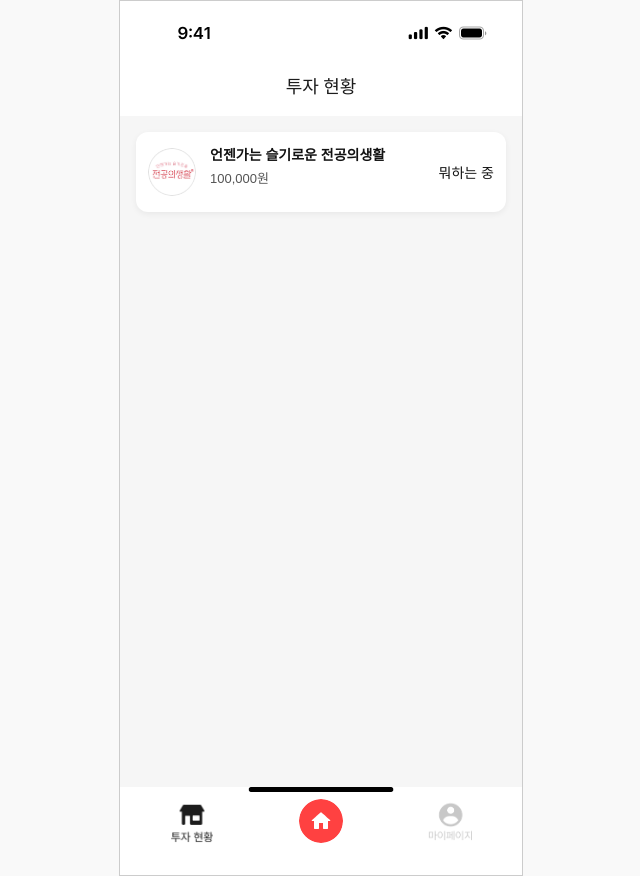
After one commit to sion52/BEAM, a Flask app: page /state in a window 1280 px wide. The commit adds this page. Shown: the whole page, without its empty margins (319-959 px from the left). Run offline with Flask 3, Linux system fonts and the light colour scheme; some web fonts are replaced.

Commit message:
천수만

```diff
--- a/app.py
+++ b/app.py
@@ -602,5 +602,9 @@ def clear_delivery():
 def detail():
     return render_template('detail.html')
 
+@app.route('/state')
+def state():
+    return render_template('state.html')
+
 if __name__ == '__main__':
     app.run(debug=True)
--- /dev/null
+++ b/static/css/state.css
@@ -0,0 +1,166 @@
+@font-face {
+  font-family: 'Pretendard-Regular';
+  src: url('https://cdn.jsdelivr.net/gh/Project-Noonnu/noonfonts_2107@1.1/Pretendard-Regular.woff') format('woff');
+}
+@font-face {
+  font-family: 'Pretendard-Bold';
+  src: url('https://cdn.jsdelivr.net/gh/Project-Noonnu/noonfonts_2107@1.1/Pretendard-Bold.woff') format('woff');
+}
+
+body {
+  font-family: 'Pretendard-Regular', sans-serif;
+  margin: 0;
+  background-color: #f9f9f9;
+  color: #121212;
+}
+
+html, body {
+  margin: 0;
+  padding: 0;
+  height: 100%;
+  display: flex;
+  justify-content: center;  /* 수평 중앙 정렬 */
+  align-items: start;       /* 수직 정렬: 시작 지점에서 */
+  background-color: #f9f9f9;
+}
+
+.app-container {
+  width: 402px;
+  height: 874px;
+  border: 1px solid #ccc;
+  background-color: #fff;
+  flex-direction: column;
+  display: flex;
+  position: relative;
+  overflow: hidden;
+  overflow-y: auto;
+}
+
+.app-container::-webkit-scrollbar {
+  display: none;
+}
+
+.header {
+  position: relative;
+  height: 115px;
+  background-color: #fff;
+  display: flex;
+  align-items: center;
+  justify-content: center;
+  z-index: 10;
+}
+
+/* 상단 고정 이미지 */
+.top-bar {
+  position: absolute;
+  top: 0;
+  left: 0;
+  width: 100%;
+  height: auto;
+  z-index: 1;  /* 타이틀, 버튼 아래에 깔리게 */
+}
+
+.page-title {
+  font-size: 18px;
+  color: #1c1c1c;
+  margin-top: 70px;
+  margin-bottom: 18px;
+  font-family: 'Pretendard-SemiBold';
+  position: relative;
+  z-index: 2;  /* 이미지 위에 나오게 */
+}
+
+.bottom-bar {
+    position: fixed;
+    bottom: 0;
+    width: 402px;
+    height: auto;
+    z-index: 2;
+}
+
+.main-content {
+  flex: 1;
+  padding: 16px;
+  overflow-y: auto;
+  background-color: #F6F6F6;
+}
+
+.invest-box {
+  display: flex;
+  align-items: center;
+  background: #fff;
+  border-radius: 12px;
+  box-shadow: 0 2px 6px rgba(0,0,0,0.06);
+  padding: 12px;
+  margin-bottom: 14px;
+}
+
+.invest-logo {
+  width: 48px;
+  height: 48px;
+  border-radius: 50%;
+  object-fit: cover;
+  margin-right: 14px;
+}
+
+.invest-text {
+  flex: 1;
+}
+
+.invest-title {
+  font-size: 14px;
+  font-weight: bold;
+  margin: 0;
+  white-space: nowrap;
+  overflow: hidden;
+  text-overflow: ellipsis;
+}
+
+.invest-price {
+  font-size: 13px;
+  color: #555;
+  margin-top: 4px;
+}
+
+.invest-status {
+  font-size: 14px;
+  font-family: '
+}
+
+/* ✅ 하단 내비게이션 바 */
+.nav-bar {
+  position: absolute;
+  bottom: 0;
+  width: 100%;
+  height: 88px;
+  background-color: white;
+  display: flex;
+  justify-content: space-around;
+  align-items: center;
+}
+
+
+/* 각 버튼 */
+.nav-item {
+  width: 76px;
+  height: 60px;
+  border-radius: 50%;
+  overflow: hidden;
+  display: flex;
+  align-items: center;
+  justify-content: center;
+  margin: 0 0 20px 0;
+}
+
+.nav-item img {
+  width: 44px;
+  height: 44px;
+  object-fit: contain;
+}
+
+/* 가운데 버튼 강조 (active로 설정됨) */
+.nav-item.active {
+  width: 44px;
+  height: 44px;
+  transition: all 0.2s;
+}
--- /dev/null
+++ b/templates/state.html
@@ -0,0 +1,51 @@
+<!DOCTYPE html>
+<html lang="ko">
+  <head>
+    <meta charset="UTF-8" />
+    <title>투자 현황</title>
+    <meta name="viewport" content="width=device-width, initial-scale=1.0" />
+    <link
+      rel="stylesheet"
+      href="{{ url_for('static', filename='css/state.css') }}"
+    />
+  </head>
+  <body>
+    <div class="app-container">
+        <header class="header">
+            <img src="{{ url_for('static', filename='image/clock.png') }}" alt="Clock" class="top-bar">
+            <p class="page-title weight-500">투자 현황</p>
+        </header>
+        <main class="main-content">
+            <div class="invest-box">
+            <img
+                src="{{ url_for('static', filename='image/logo_hospital.png') }}"
+                alt="로고"
+                class="invest-logo"
+            />
+            <div class="invest-text">
+                <p class="invest-title">언젠가는 슬기로운 전공의생활</p>
+                <p class="invest-price">100,000원</p>
+            </div>
+            <div class="invest-status">뭐하는 중</div>
+            </div>
+        </main>
+        <div class="nav-bar">
+            <div class="nav-item" onclick="location.href='/store'">
+            <img src="{{ url_for('static', filename='image/store.png') }}" />
+            </div>
+            <div class="nav-item active" onclick="location.href='/home'">
+            <img src="{{ url_for('static', filename='image/home.png') }}" />
+            </div>
+            <div class="nav-item" onclick="location.href='/my'">
+            <img src="{{ url_for('static', filename='image/my.png') }}" />
+            </div>
+        </div>
+              <!-- 하단 고정 이미지 -->
+        <img
+            src="{{ url_for('static', filename='image/bar.png') }}"
+            alt="Bottom Clock"
+            class="bottom-bar"
+        />
+    </div>
+  </body>
+</html>
```
Also changed, not shown: static/css/detail.css (+16 -7 lines), static/css/home.css (+6 -6 lines), static/css/my.css (+59 -0 lines), templates/credit.html (+4 -4 lines), templates/detail.html (+18 -15 lines), templates/home.html (+5 -6 lines), templates/my.html (+18 -24 lines), static/image/film_1.png (added), static/image/film_10.png (added), static/image/film_100.png (added), static/image/film_1000.png (added), static/image/logo_hospital.png (added).
